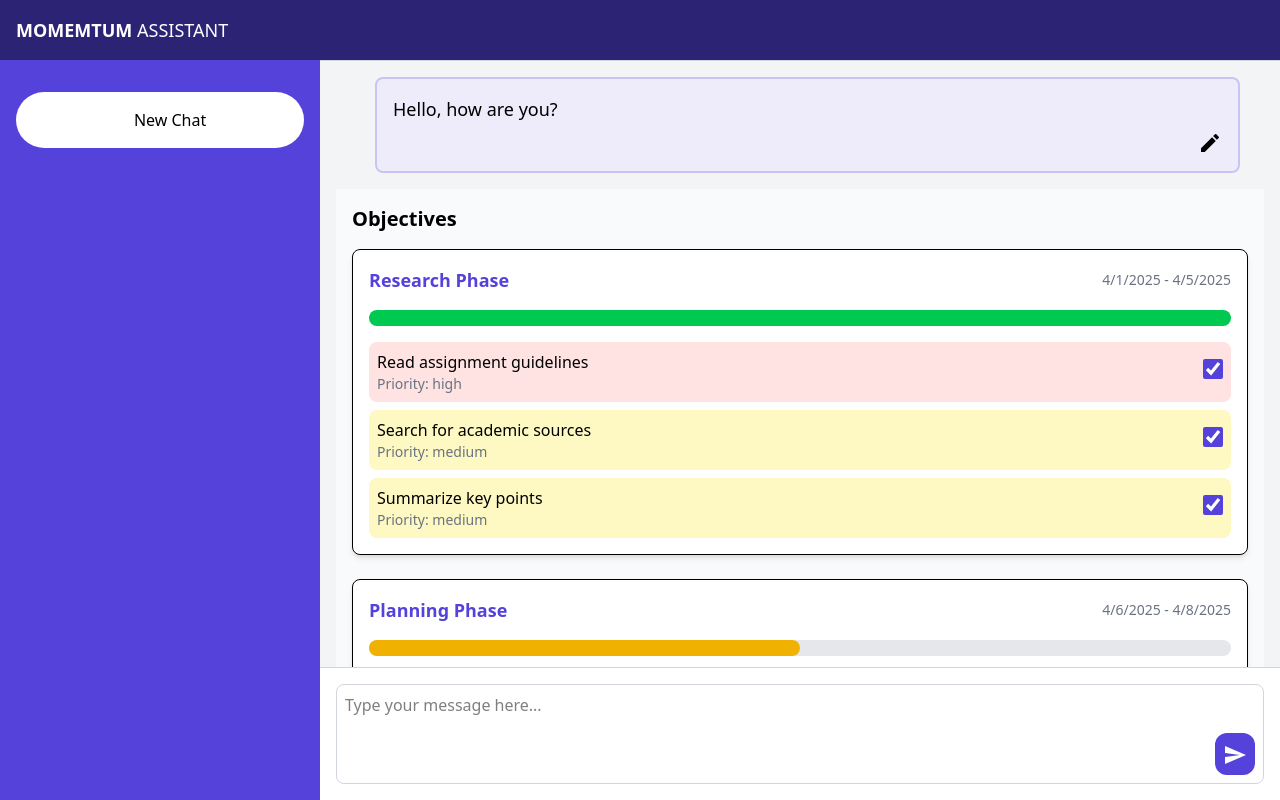
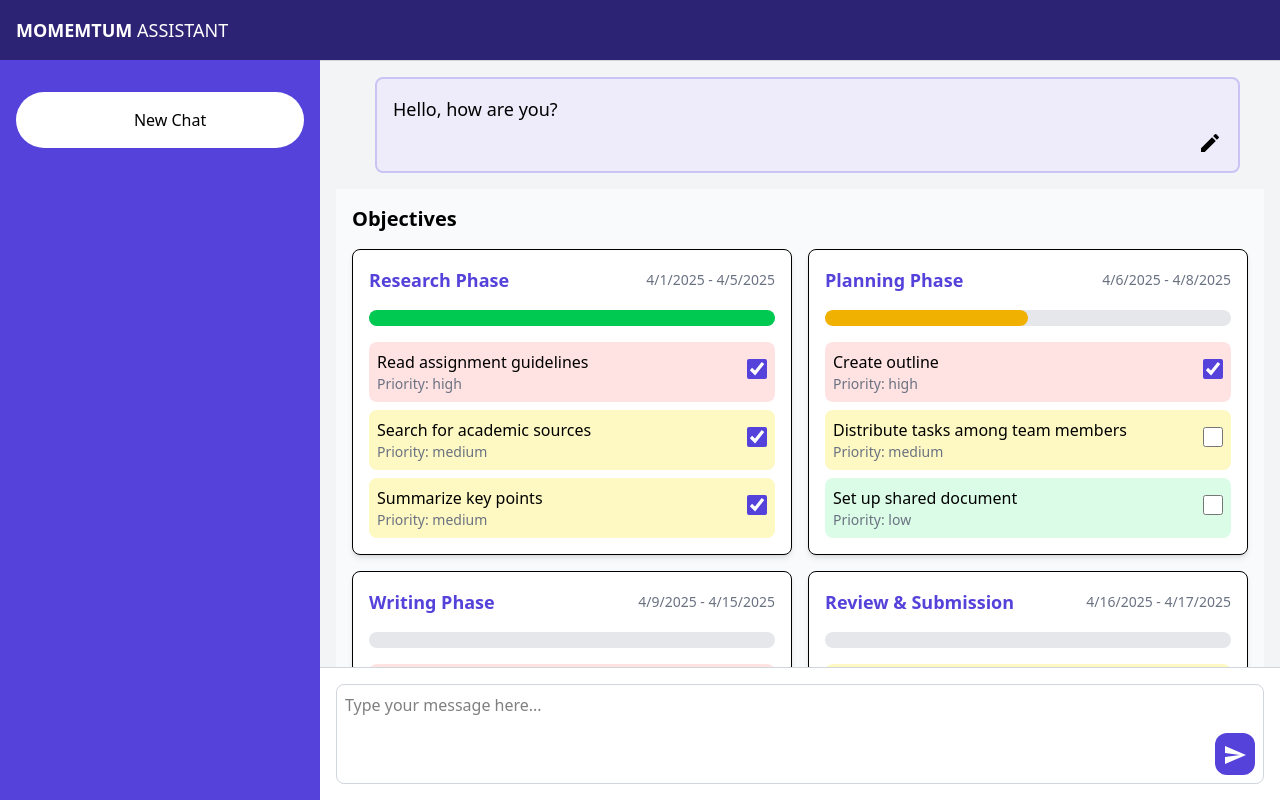
Before and after one commit to JayC-SF/SOEN357-Project, a React (Vite) app in the folder frontend/: page / in a window 1280 px wide. Built offline with nearby package versions, Linux system fonts and the light colour scheme; some icons are missing.

Commit message:
Make breakdown grid

```diff
--- a/frontend/src/components/chat/ChatTaskBreakdown/ChatTaskBreakdown.tsx
+++ b/frontend/src/components/chat/ChatTaskBreakdown/ChatTaskBreakdown.tsx
@@ -4,7 +4,7 @@ export default function ChatTaskBreakdown({ phases }: { phases: BackendResponse
   return (
     <div className="p-4 bg-gray-50">
       <h2 className="text-xl font-bold mb-4">Objectives</h2>
-      <div className="space-y-6">
+      <div className="grid grid-cols-2 gap-4">
         {phases.map((phase, index) => (
           <div key={index} className="rounded-lg border bg-white shadow-md p-4">
             <div className="flex items-center justify-between mb-4">
```
